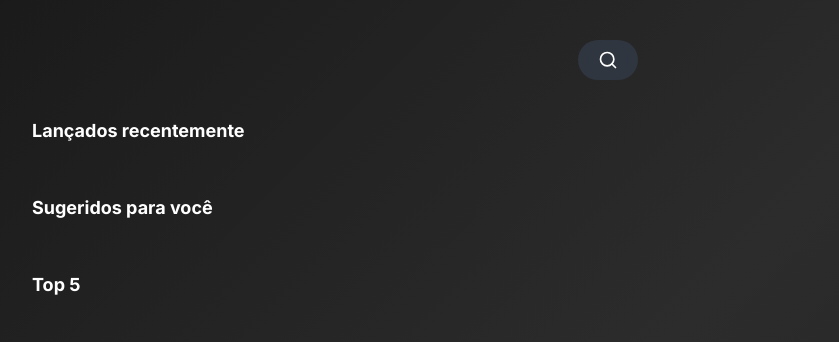
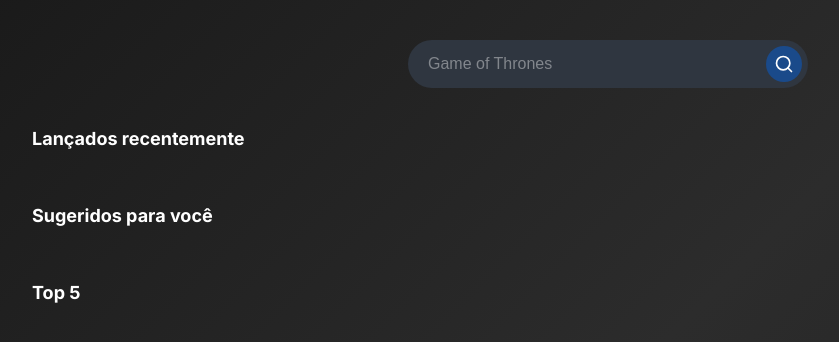
Before and after one commit to johnnydev0/omdb-movies, a plain HTML site: page index.html in a window 1280 px wide. Shown: the whole page, without its empty margins (32-871 px from the left). Drawn offline with Linux system fonts and the light colour scheme; no server answers.

Commit message:
styles: improved searchButton

```diff
--- a/css/main.css
+++ b/css/main.css
@@ -19,63 +19,52 @@ body {
 }
 
 .search {
-  position: relative;
   background: #2f3640;
-  height: 40px;
   border-radius: 40px;
-  padding: 10px;
+  padding: 6px 6px 6px 20px;
   display: flex;
   align-items: center;
+  gap: 8px;
+  width: 400px;
 }
 
-.search:focus-within > .search-input,
-.search:hover > .search-input {
-  width: 240px;
-  padding: 0 6px;
+.search-input {
+  flex: 1;
+  border: none;
+  background: none;
+  outline: none;
+  color: white;
+  font-size: 16px;
+  line-height: 1;
+  min-width: 0;
 }
 
-.search:focus-within > .search-button,
-.search:hover > .search-button {
-  background: white;
-  color: #2f3640;
+.search-input::placeholder {
+  color: rgba(255, 255, 255, 0.4);
 }
 
 .search-button {
-  color: white;
   flex-shrink: 0;
-  width: 40px;
-  height: 40px;
+  width: 36px;
+  height: 36px;
   border-radius: 50%;
   border: none;
-  background: #2f3640;
+  background: #1a4a8a;
+  color: white;
   display: flex;
   justify-content: center;
   align-items: center;
   cursor: pointer;
-  transition: 0.4s;
+  transition: background 0.2s;
 }
 
-.search-input {
-  border: none;
-  background: none;
-  outline: none;
-  padding: 0;
-  color: white;
-  font-size: 16px;
-  transition: 0.4s;
-  line-height: 40px;
-  width: 0;
-}
-
-.search-input::placeholder {
-  color: rgba(255, 255, 255, 0.5);
+.search-button:hover {
+  background: #153d75;
 }
 
 @media screen and (max-width: 620px) {
-  .search:focus-within > .search-input,
-  .search:hover > .search-input {
-    width: 150px;
-    padding: 0 6px;
+  .search {
+    width: 100%;
   }
 }
 
```
